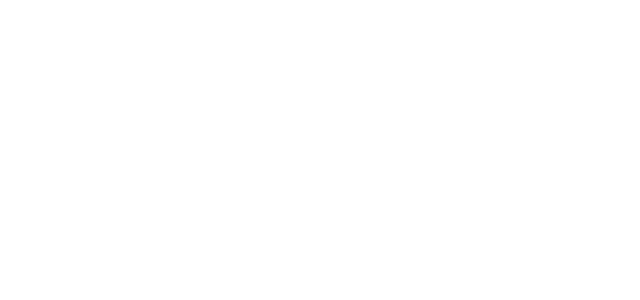
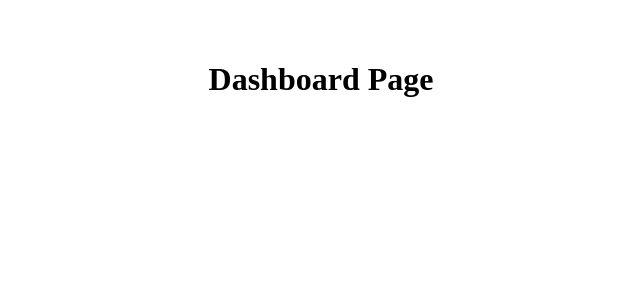
Before and after one commit to vinaygahlawat/investment-portfolio-helper-app, a React (Vite) app in the folder client/: page /dashboard in a window 1280 px wide. Shown: the top 300 px of the page, without its empty margins (319-959 px from the left). Built offline with nearby package versions, Linux system fonts and the light colour scheme.

Commit message:
Add in placeholders for basic login and dashboard pages.

```diff
--- a/client/package.json
+++ b/client/package.json
@@ -11,7 +11,8 @@
   },
   "dependencies": {
     "react": "^19.0.0",
-    "react-dom": "^19.0.0"
+    "react-dom": "^19.0.0",
+    "react-router-dom": "^7.5.2"
   },
   "devDependencies": {
     "@eslint/js": "^9.22.0",
--- a/client/src/App.tsx
+++ b/client/src/App.tsx
@@ -1,7 +1,19 @@
+import React from "react";
+import { Routes, Route, Navigate } from "react-router-dom";
+import LoginPage from "./pages/LoginPage";
+import DashboardPage from "./pages/DashboardPage";
 import "./App.css";
 
 function App() {
-  return <div className="App"></div>;
+  return (
+    <div className="App">
+      <Routes>
+        <Route path="/login" element={<LoginPage />} />
+        <Route path="/dashboard" element={<DashboardPage />} />
+        <Route path="/" element={<Navigate to="/login" />} />
+      </Routes>
+    </div>
+  );
 }
 
 export default App;
--- a/client/src/main.tsx
+++ b/client/src/main.tsx
@@ -1,9 +1,12 @@
 import { StrictMode } from "react";
 import { createRoot } from "react-dom/client";
+import { BrowserRouter } from "react-router-dom";
 import App from "./App.tsx";
 
 createRoot(document.getElementById("root")!).render(
   <StrictMode>
-    <App />
+    <BrowserRouter>
+      <App />
+    </BrowserRouter>
   </StrictMode>
 );
--- /dev/null
+++ b/client/src/pages/DashboardPage.tsx
@@ -0,0 +1,11 @@
+import React from "react";
+
+const DashboardPage: React.FC = () => {
+  return (
+    <div>
+      <h1>Dashboard Page</h1>
+    </div>
+  );
+};
+
+export default DashboardPage;
--- /dev/null
+++ b/client/src/pages/LoginPage.tsx
@@ -0,0 +1,11 @@
+import React from "react";
+
+const LoginPage: React.FC = () => {
+  return (
+    <div>
+      <h1>Login Page</h1>
+    </div>
+  );
+};
+
+export default LoginPage;
```
